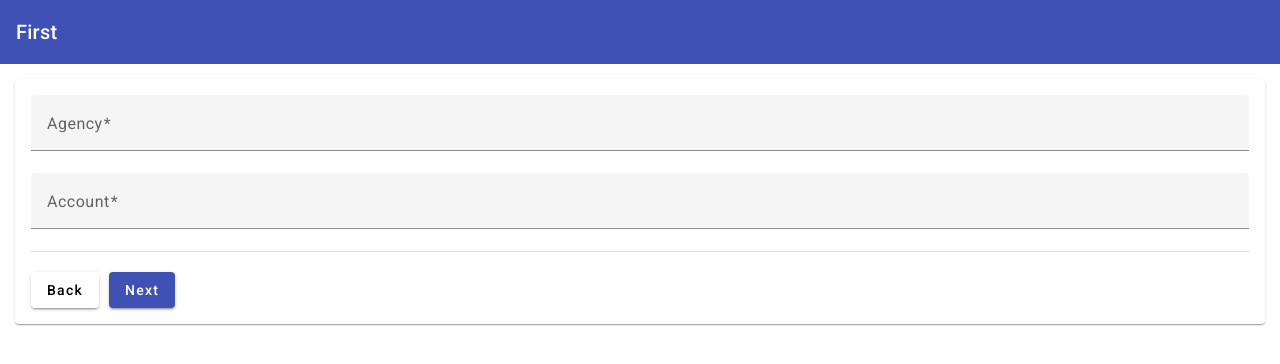
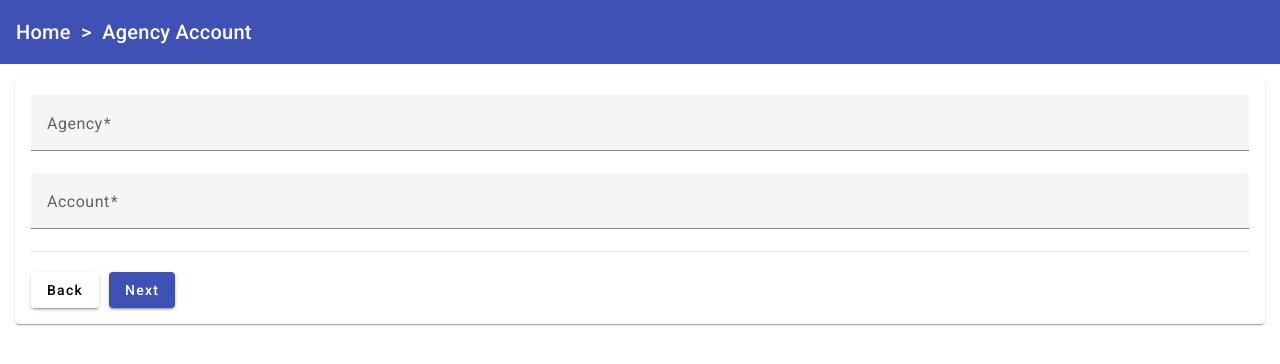
Before and after one commit to remartins/angular-insights, an Angular app: page /#/home in a window 1280 px wide. Both pictures are taken after a click on the link "1 - Value transfer flow with session". Shown: the top 364 px of the page. Built offline with nearby package versions, Linux system fonts and the light colour scheme.

Commit message:
adjust breadcrumb

```diff
--- a/src/app/core/components/navbar/navbar.component.html
+++ b/src/app/core/components/navbar/navbar.component.html
@@ -1,5 +1,8 @@
 <mat-toolbar color="primary">
   <mat-toolbar-row>
-    <a class="breadcrumb">First</a>
+    <span *ngFor="let step of steps">
+      <span *ngIf="step.index !== 0">&nbsp; > &nbsp;</span>
+      <a class="breadcrumb">{{ step.label }}</a>
+    </span>
   </mat-toolbar-row>
 </mat-toolbar>
--- a/src/app/core/components/navbar/navbar.component.ts
+++ b/src/app/core/components/navbar/navbar.component.ts
@@ -1,6 +1,12 @@
 import { Component } from '@angular/core';
-import { NavigationEnd, Router } from '@angular/router';
+import { ActivatedRoute, NavigationEnd, Router } from '@angular/router';
 import { filter } from 'rxjs/operators';
+
+interface Step {
+  url?: string;
+  label?: string;
+  index?: number;
+}
 
 @Component({
   selector: 'app-navbar',
@@ -8,31 +14,32 @@ import { filter } from 'rxjs/operators';
   styleUrls: ['./navbar.component.scss'],
 })
 export class NavbarComponent {
-  private urls: string[] = [];
+  steps: Step[] = [];
 
-  constructor(private router: Router) {
+  constructor(private router: Router, private route: ActivatedRoute) {
     this.router.events
       .pipe(filter((event) => event instanceof NavigationEnd))
       .subscribe((navigationEvents: any) => {
-        //console.log(navigationEvents.url);
-        //console.log(navigationEvents);
-
         let url: string = navigationEvents.url;
-        let index = 0;
-
-        if (url == '/' || url == '/home' ) {
-          index = this.urls.findIndex((u) => u == '/' || u == '/home' );
-        } else {
-          index = this.urls.findIndex((u) => u == url);
-        }
+        let index = this.steps.findIndex((step) => step.url == url);
 
         if (index >= 0) {
-          this.urls = this.urls.slice(0, index + 1);
+          this.steps = this.steps.slice(0, index + 1);
         } else {
-          this.urls.push(url);
+          let label = this.route.children[0].snapshot.children[0]
+            ? (this.route.children[0].snapshot.children[0].data as any).label
+            : (this.route.children[0].snapshot.data as any).label;
+
+          if (url == '/') {
+            this.steps.push({
+              url: '/home',
+              label: 'Home',
+              index: this.steps.length,
+            });
+          } else {
+            this.steps.push({ url, label, index: this.steps.length });
+          }
         }
-
-        console.log(this.urls);
       });
   }
 }
--- a/src/app/features/home/home.module.ts
+++ b/src/app/features/home/home.module.ts
@@ -1,11 +1,25 @@
 import { CommonModule } from '@angular/common';
 import { NgModule } from '@angular/core';
-import { RouterModule, Routes } from '@angular/router';
+import {
+  ActivatedRouteSnapshot,
+  RouterModule,
+  RouterStateSnapshot,
+  Routes,
+} from '@angular/router';
 import { HomeComponent } from './home.component';
 
 const routes: Routes = [
-  { path: '', redirectTo: 'home', pathMatch: 'full' },
-  { path: 'home', component: HomeComponent },
+  {
+    path: '',
+    redirectTo: 'home',
+    pathMatch: 'full',
+    data: { label: 'Home' },
+  },
+  {
+    path: 'home',
+    component: HomeComponent,
+    data: { label: 'Home' },
+  },
 ];
 
 @NgModule({
--- a/src/app/features/value-transfer/value-transfer-routing.module.ts
+++ b/src/app/features/value-transfer/value-transfer-routing.module.ts
@@ -11,8 +11,16 @@ const routes: Routes = [
     path: 'value-transfer',
     component: ValueTransferComponent,
     children: [
-      { path: 'agency-account', component: AgencyAccountComponent },
-      { path: 'choice-value', component: ChoiceValueComponent },
+      {
+        path: 'agency-account',
+        component: AgencyAccountComponent,
+        data: { label: 'Agency Account' },
+      },
+      {
+        path: 'choice-value',
+        component: ChoiceValueComponent,
+        data: { label: 'Choice Value' },
+      },
       { path: 'confirm-transfer', component: ConfirmTransferComponent },
       { path: 'transfer-completed', component: TransferCompletedComponent },
     ],
```
